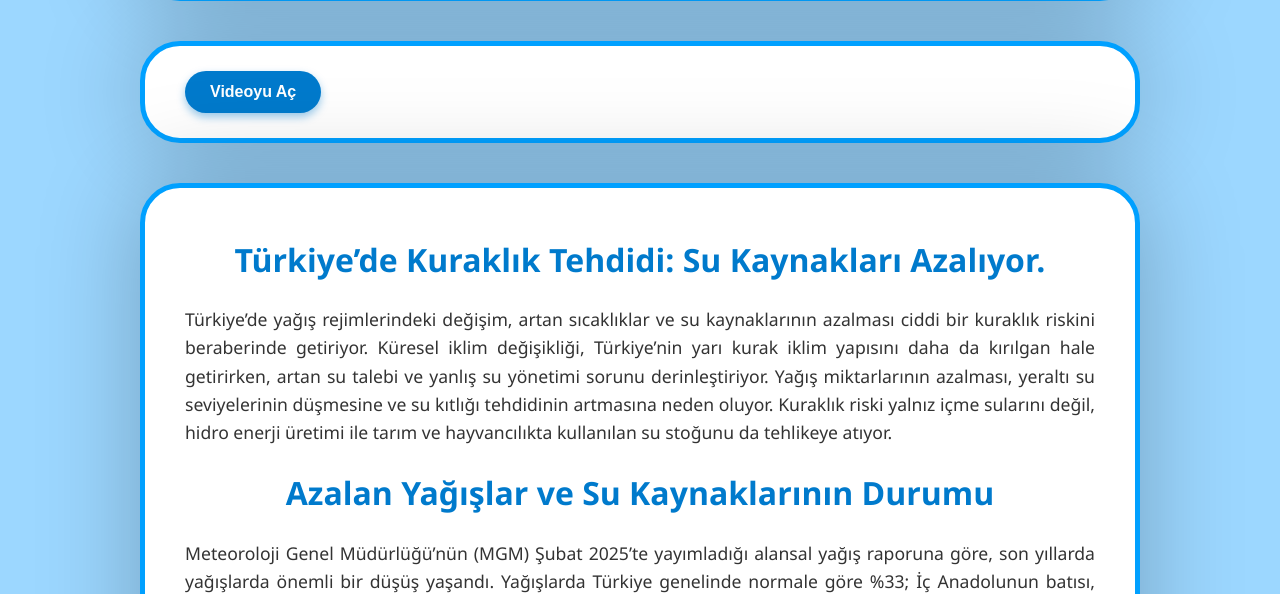
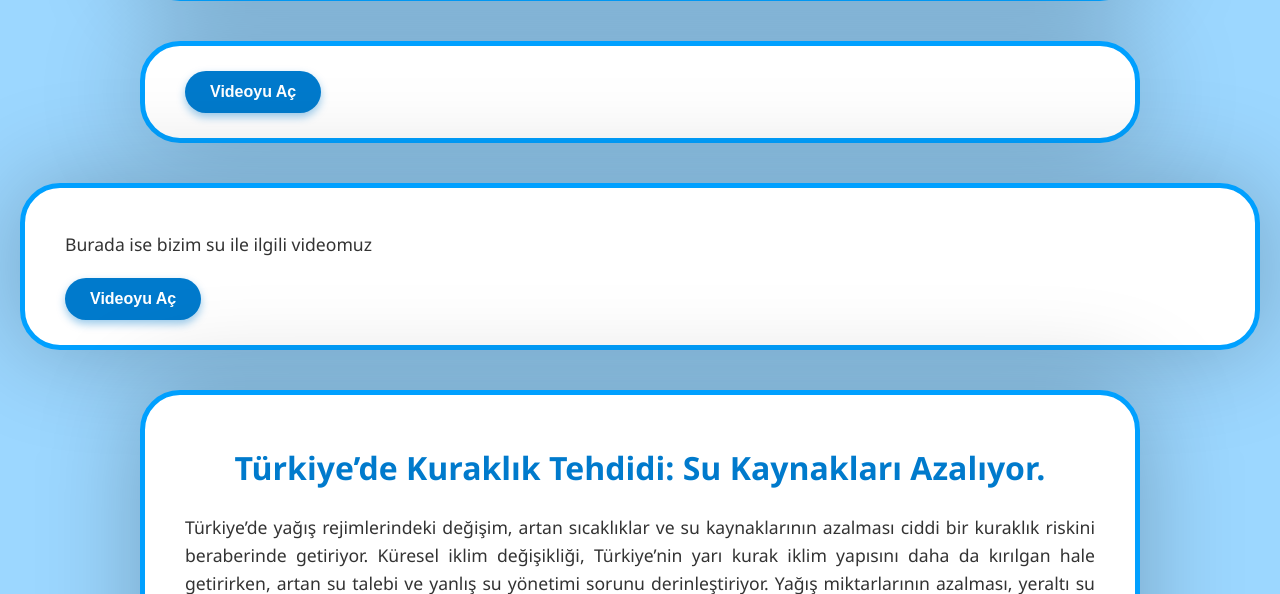
Before and after one commit to suprojegrubu/Su-Grubu, a Flask app: page / in a window 1280 px wide. Shown: the part 1244-1838 px from the top of the page. Run offline with Flask 3, Linux system fonts and the light colour scheme.

Commit message:
Update index.html

```diff
--- a/templates/index.html
+++ b/templates/index.html
@@ -376,6 +376,13 @@
       <button class="btn" id="openVideoBtn">Videoyu Aç</button>
   </div>
 
+    <main class="main-layout">
+    <div class="content">
+      <p class="paragraph">Burada ise bizim su ile ilgili videomuz</p>
+      <button class="btn" id="openVideoBtn">Videoyu Aç</button>
+    </div>
+  </main>
+
   <div class="content-second">
     <h1>Türkiye’de Kuraklık Tehdidi: Su Kaynakları Azalıyor.</h1>
     <p class="paragraph">
```
